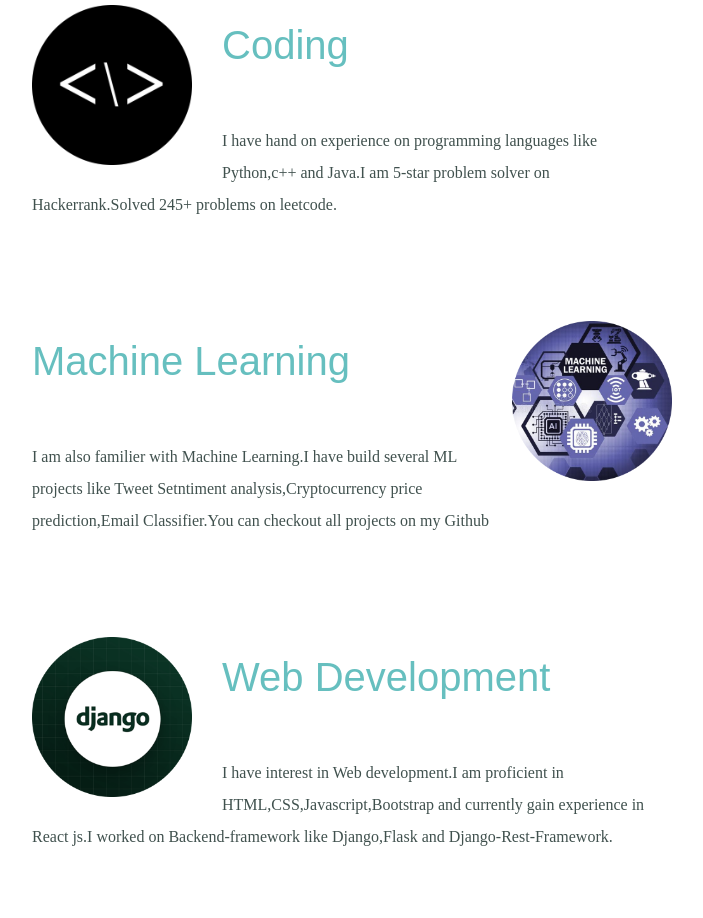
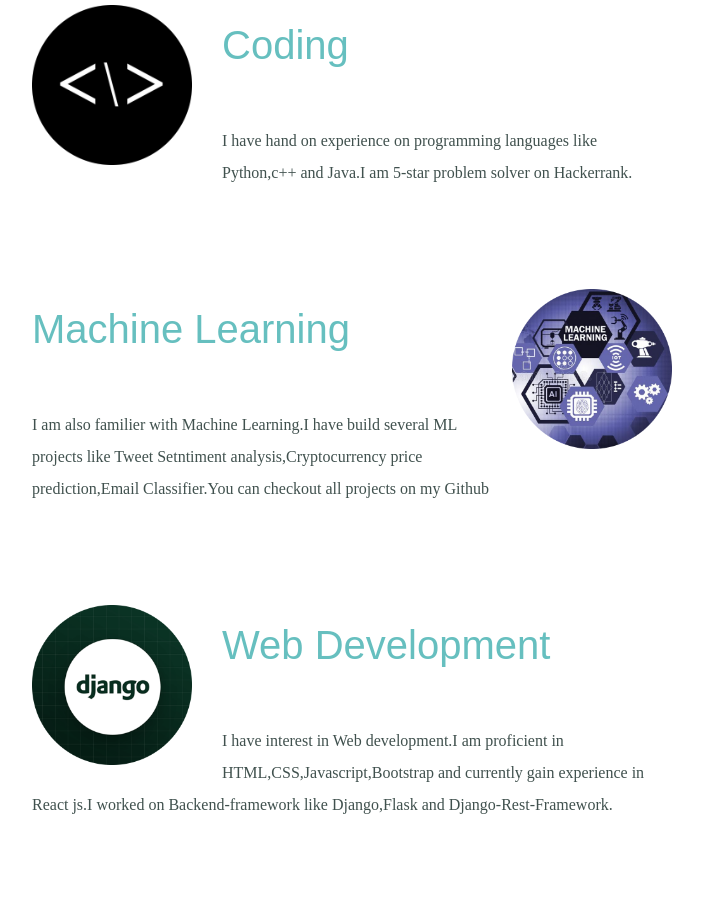
Before and after one commit to Venkatesh1130/PortFolio, a plain HTML site: page index.html in a window 1280 px wide. Shown: the part 1660-2578 px from the top of the page, without its empty margins (288-991 px from the left). Drawn offline with Linux system fonts and the light colour scheme.

Commit message:
Update index.html
change

```diff
--- a/index.html
+++ b/index.html
@@ -30,7 +30,7 @@
             <img class="comp" src="images/code.png" alt="code">
             <!-- <a href="https://www.flaticon.com/free-icons/code" title="code icons">Code icons created by Freepik - Flaticon</a> -->
             <h3>Coding</h3>
-            <p>I have hand on experience on programming languages like Python,c++ and Java.I am 5-star problem solver on Hackerrank.Solved 245+ problems on leetcode.</p>
+            <p>I have hand on experience on programming languages like Python,c++ and Java.I am 5-star problem solver on Hackerrank.</p>
           </div>
           <div class="skill-row">
             <img class="chili" src="images/ML.png" alt="Machine Learning">
```
